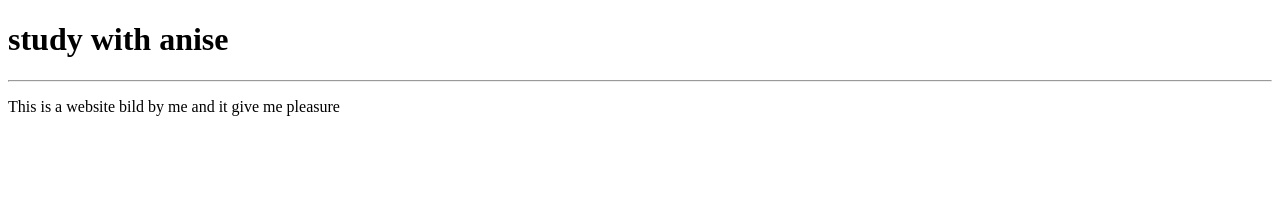
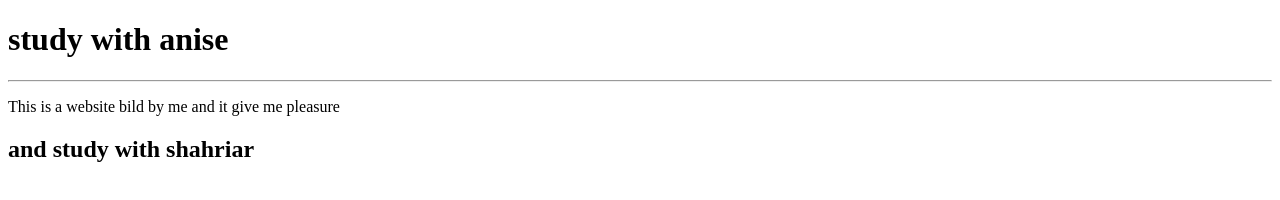
Before and after one commit to shahriaronly/gitpracti, a plain HTML site: page index.html in a window 1280 px wide. Drawn offline with Linux system fonts and the light colour scheme.

Commit message:
this is html file and add h2 tag

```diff
--- a/index.html
+++ b/index.html
@@ -9,5 +9,7 @@
         <h1>study with anise</h1>
         <hr/>
         <p>This is a website bild by me and it give me pleasure</p>
+
+        <h2>and study with shahriar</h2>
 </body>
 </html>
```
